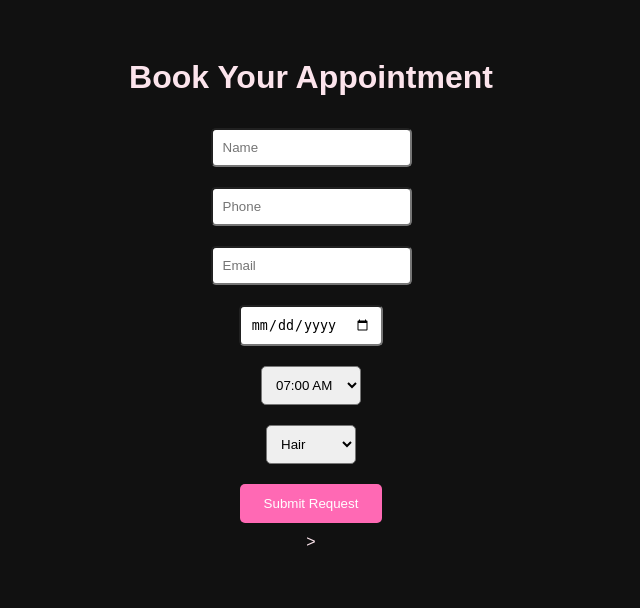
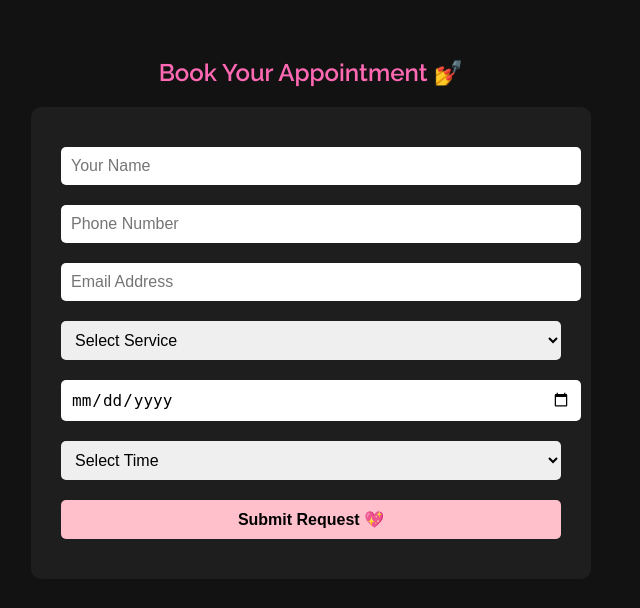
Before and after one commit to Wiles111/EH41, a Flask app: page /book in a window 1280 px wide. Shown: the top 608 px of the page, without its empty margins (329-969 px from the left). Run offline with Flask 3, Linux system fonts and the light colour scheme.

Commit message:
Update index.html

```diff
--- a/templates/index.html
+++ b/templates/index.html
@@ -1,62 +1,82 @@
+
 <!DOCTYPE html>
-<html>
+<html lang="en">
 <head>
+    <meta charset="UTF-8">
     <title>Book Appointment</title>
+    <link href="https://fonts.googleapis.com/css2?family=Raleway:wght@300;600&display=swap" rel="stylesheet">
     <style>
         body {
-            background-color: #111;
-            color: #fce4ec;
-            font-family: Arial, sans-serif;
+            background-color: #121212;
+            color: pink;
+            font-family: 'Raleway', sans-serif;
             text-align: center;
             padding: 30px;
         }
+        form {
+            background-color: #1e1e1e;
+            padding: 30px;
+            border-radius: 10px;
+            width: 90%;
+            max-width: 500px;
+            margin: auto;
+        }
         input, select {
-            margin: 10px;
+            width: 100%;
             padding: 10px;
+            margin: 10px 0;
+            border: none;
             border-radius: 5px;
+            font-size: 1rem;
         }
-        .submit-btn {
-            background-color: hotpink;
-            color: white;
-            border: none;
-            padding: 12px 24px;
+        input[type="submit"] {
+            background-color: pink;
+            color: black;
+            font-weight: bold;
             cursor: pointer;
-            border-radius: 5px;
+        }
+        h2 {
+            color: hotpink;
         }
     </style>
 </head>
 <body>
-    <h1>Book Your Appointment</h1>
-    <form method="POST" action="/submit">
-        <input type="text" name="name" placeholder="Name" required><br>
-        <input type="tel" name="phone" placeholder="Phone" required><br>
-        <input type="email" name="email" placeholder="Email" required><br>
-        <input type="date" id="dateField" name="date" required><br>
-        <select name="time" required>
-            {% for hour in range(7, 23) %}
-                <option value="{{ "{:02d}:00".format(hour) }}">{{ "{:02d}:00 {}".format(hour if hour <= 12 else hour - 12, "AM" if hour < 12 else "PM") }}</option>
-                <option value="{{ "{:02d}:30".format(hour) }}">{{ "{:02d}:30 {}".format(hour if hour <= 12 else hour - 12, "AM" if hour < 12 else "PM") }}</option>
-            {% endfor %}
-        </select><br>
+    <h2>Book Your Appointment 💅</h2>
+    <form action="/submit" method="POST">
+        <input type="text" name="name" placeholder="Your Name" required>
+        <input type="tel" name="phone" placeholder="Phone Number" required>
+        <input type="email" name="email" placeholder="Email Address" required>
+
         <select name="service" required>
+            <option value="">Select Service</option>
+            <option value="Nails">Nails</option>
             <option value="Hair">Hair</option>
             <option value="Makeup">Makeup</option>
-        </select><br>
-        <input type="submit" class="submit-btn" value="Submit Request">
+        </select>
+
+        <input type="date" name="date" id="dateField" required>
+
+        <select name="time" required>
+            <option value="">Select Time</option>
+            {% for time in time_options %}
+                <option value="{{ time }}">{{ time }}</option>
+            {% endfor %}
+        </select>
+
+        <input type="submit" value="Submit Request 💖">
     </form>
 
     <script>
-        const blackoutDates = {{ blackouts.dates | tojson }};
-        const blackoutTimes = {{ blackouts.times | tojson }};
-        const dateInput = document.getElementById("dateField");
+        const blackoutData = {{ blackouts | tojson }};
+        const dateField = document.getElementById("dateField");
 
-        dateInput.addEventListener("input", () => {
-            if (blackoutDates.includes(dateInput.value)) {
-                alert("This date is unavailable.");
-                dateInput.value = "";
+        dateField.addEventListener("input", () => {
+            const selectedDate = dateField.value;
+            if (blackoutData.dates.includes(selectedDate)) {
+                alert("This date is unavailable. Please choose another.");
+                dateField.value = "";
             }
         });
     </script>
 </body>
 </html>
->
```
